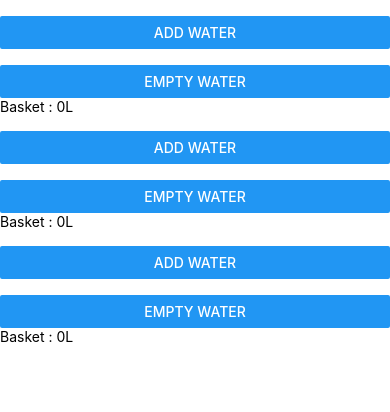
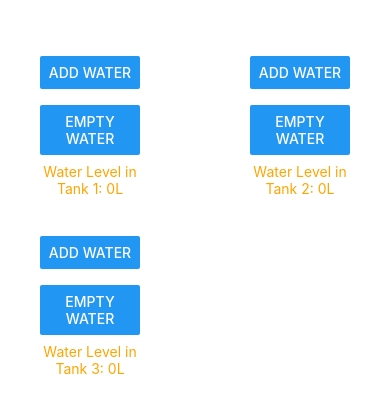
Before and after one commit to shreya-mishra/Puzzle_App, a React Native app: screen / in a window 390 px wide. Shown: the top 412 px of the page. Built offline with nearby package versions, Linux system fonts and the light colour scheme.

Commit message:
updated styling of the UI

```diff
--- a/src/App.tsx
+++ b/src/App.tsx
@@ -1,5 +1,5 @@
 import React, {useEffect, useState} from 'react';
-import {View} from 'react-native';
+import {StyleSheet, View} from 'react-native';
 import TankFrame from './components/TankFrame';
 
 const NUMBER_OF_TANKS = 3;
@@ -49,7 +49,7 @@ const App = () => {
     );
   };
   return (
-    <View>
+    <View style={styles.tankRow}>
       {/* TODO: can add input box to ask enter number of tanks for now 3 tanks will be there*/}
       {liquidQuantity.map((level, index) => (
         <TankFrame
@@ -65,3 +65,27 @@ const App = () => {
 };
 
 export default App;
+
+const styles = StyleSheet.create({
+  container: {
+    flex: 1,
+    justifyContent: 'center',
+    alignItems: 'center',
+  },
+  input: {
+    height: 40,
+    borderColor: 'gray',
+    borderWidth: 1,
+    marginBottom: 10,
+    textAlign: 'center',
+  },
+  tankRow: {
+    flexDirection: 'row',
+    flexWrap: 'wrap',
+    justifyContent: 'space-between',
+  },
+  tankContainer: {
+    margin: 10,
+    alignItems: 'center',
+  },
+});
--- a/src/components/TankFrame.tsx
+++ b/src/components/TankFrame.tsx
@@ -3,21 +3,27 @@ import React from 'react';
 import Button_ from './Button_';
 
 type tankFrameType = {
+  index: number;
   quantity: number;
   addWaterHandler: () => void;
   emptyWaterHandler: () => void;
 };
 const TankFrame = ({
+  index,
   quantity,
   addWaterHandler,
   emptyWaterHandler,
 }: tankFrameType) => {
   return (
     <View style={styles.container}>
-      <Button_ title={'Add Water'} handler={addWaterHandler} />
-      <Button_ title={'Empty Water'} handler={emptyWaterHandler} />
+      <View style={styles.buttonContainer}>
+        <Button_ title={'Add Water'} handler={addWaterHandler} />
+        <Button_ title={'Empty Water'} handler={emptyWaterHandler} />
+      </View>
 
-      <Text>Basket : {quantity}L</Text>
+      <Text style={styles.basket}>
+        Water Level in Tank {index + 1}: {quantity}L
+      </Text>
     </View>
   );
 };
@@ -28,5 +34,15 @@ const styles = StyleSheet.create({
   container: {
     display: 'flex',
     justifyContent: 'space-between',
+    width: 100,
+    height: 100,
+    margin: 40,
+    // marginTop: 20,
   },
+  buttonContainer: {
+    display: 'flex',
+    flexDirection: 'column',
+    justifyContent: 'space-between',
+  },
+  basket: {textAlign: 'center', marginTop: 8, color: 'orange'},
 });
```
